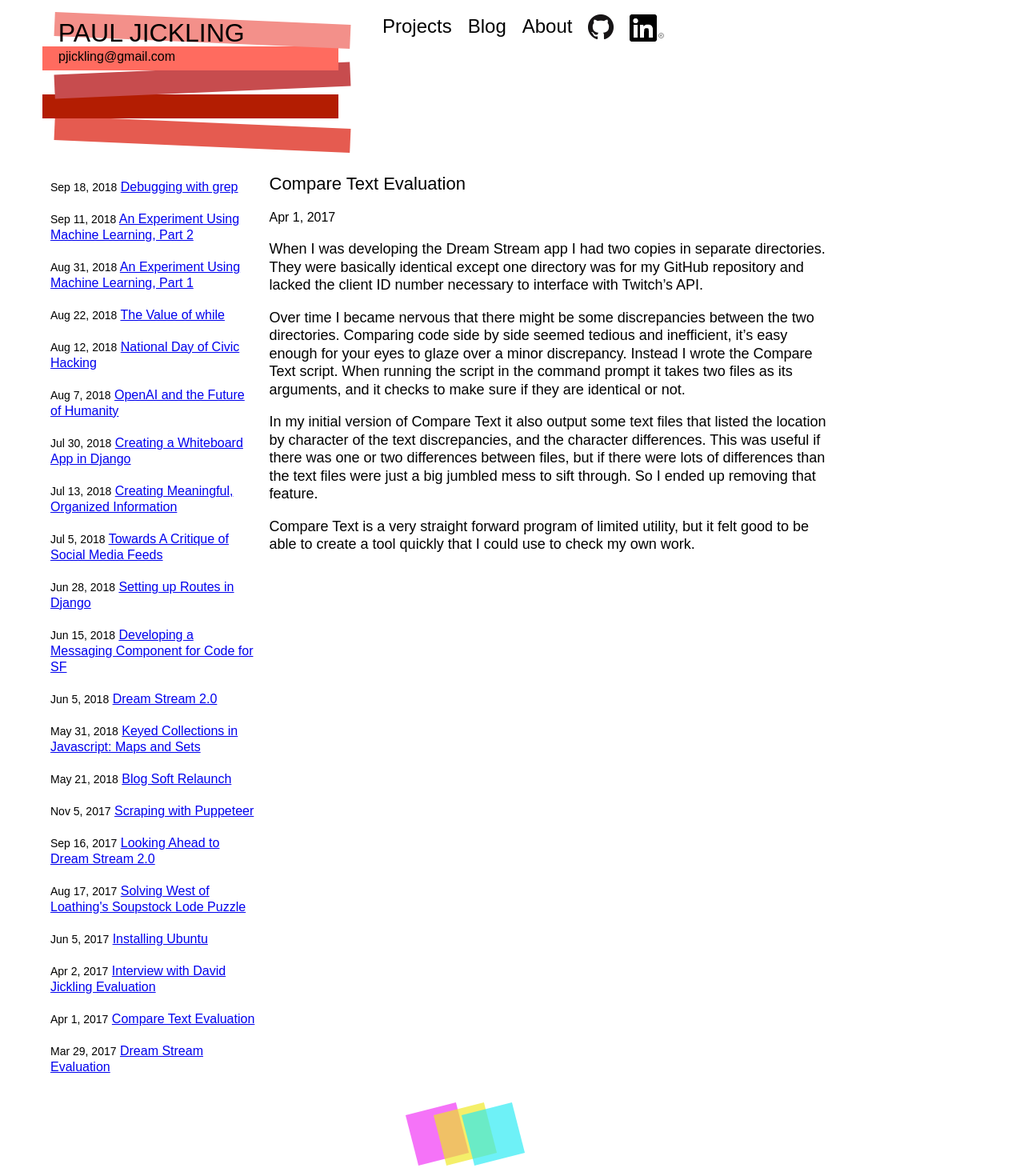
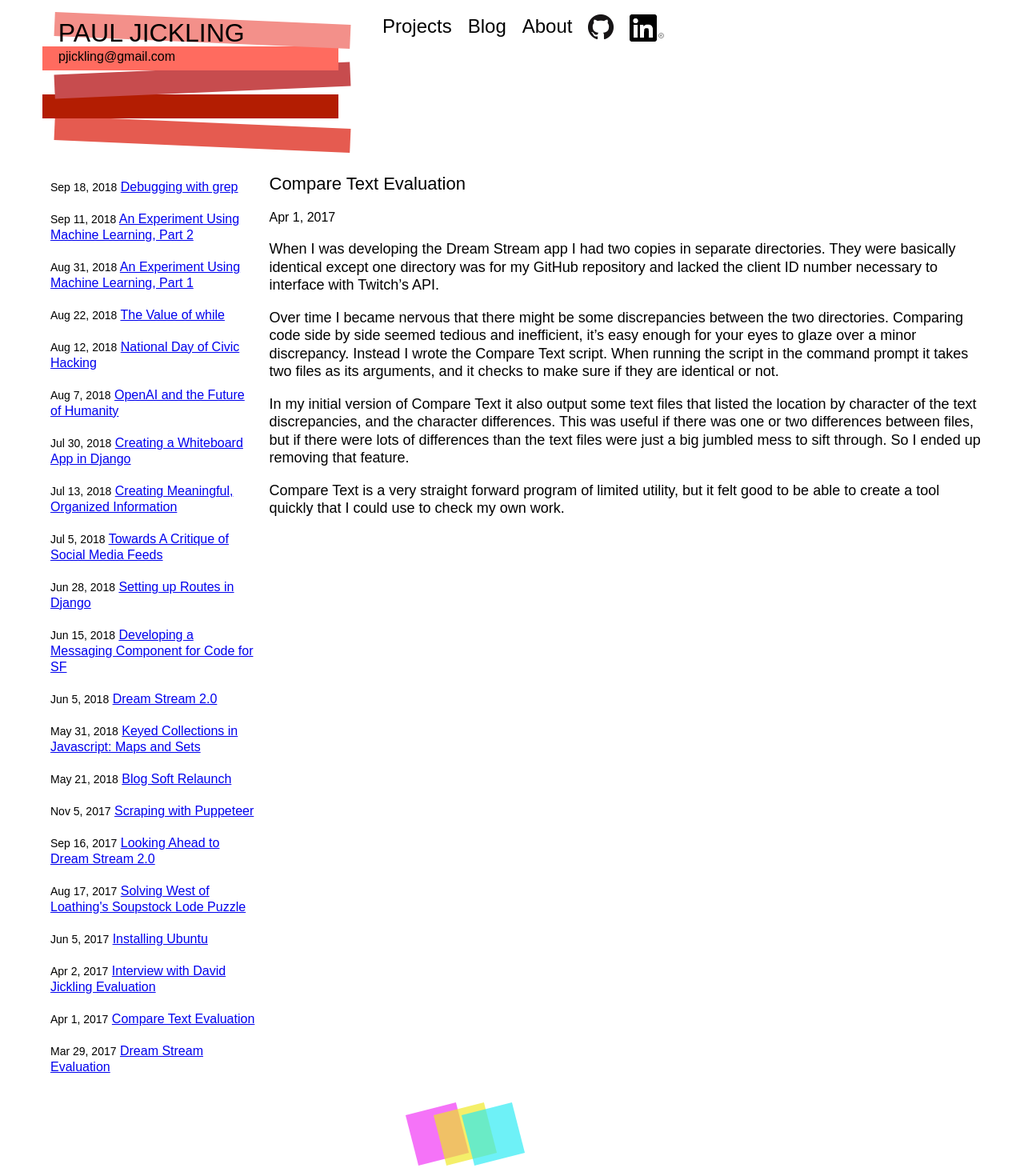
Before and after one commit to pauljickling/pauljickling.github.io, a Jekyll site: the page built from _posts/2017-04-01-compare-text-evaluation.markdown, in a window 1280 px wide. Shown: the whole page at 80% size. Built offline with Jekyll 4.4.1, drawn with Linux system fonts in a browser that asks for light colours; some web fonts are replaced.

Commit message:
Additional break point created for blog post text

```diff
--- a/assets/main.css
+++ b/assets/main.css
@@ -163,6 +163,10 @@ div.side-panel {
 
 article.post {
   margin-left: 5px;
+}
+
+div.post-content {
+  max-width: 100ch;
 }
 
 /* About */
@@ -412,6 +416,12 @@ span#email {
 
 /* Responsive Adjustments */
 
+@media screen and (min-width: 600px) {
+  .blog-grid {
+    grid-template-columns: 500px auto;
+  }
+}
+
 @media screen and (min-width: 1080px) {
   .nav-container {
     margin-left: 40px;
@@ -442,7 +452,6 @@ span#email {
     padding: 10px;
     font-size: 24px;
   }
-
   li#external {
     flex-direction: row-reverse;
   }
@@ -451,9 +460,6 @@ span#email {
   }
   li.posts {
     margin-left: 0;
-  }
-  div.post-content {
-    max-width: 80ch;
   }
   a.post-link {
     font-size: 22px;
```
